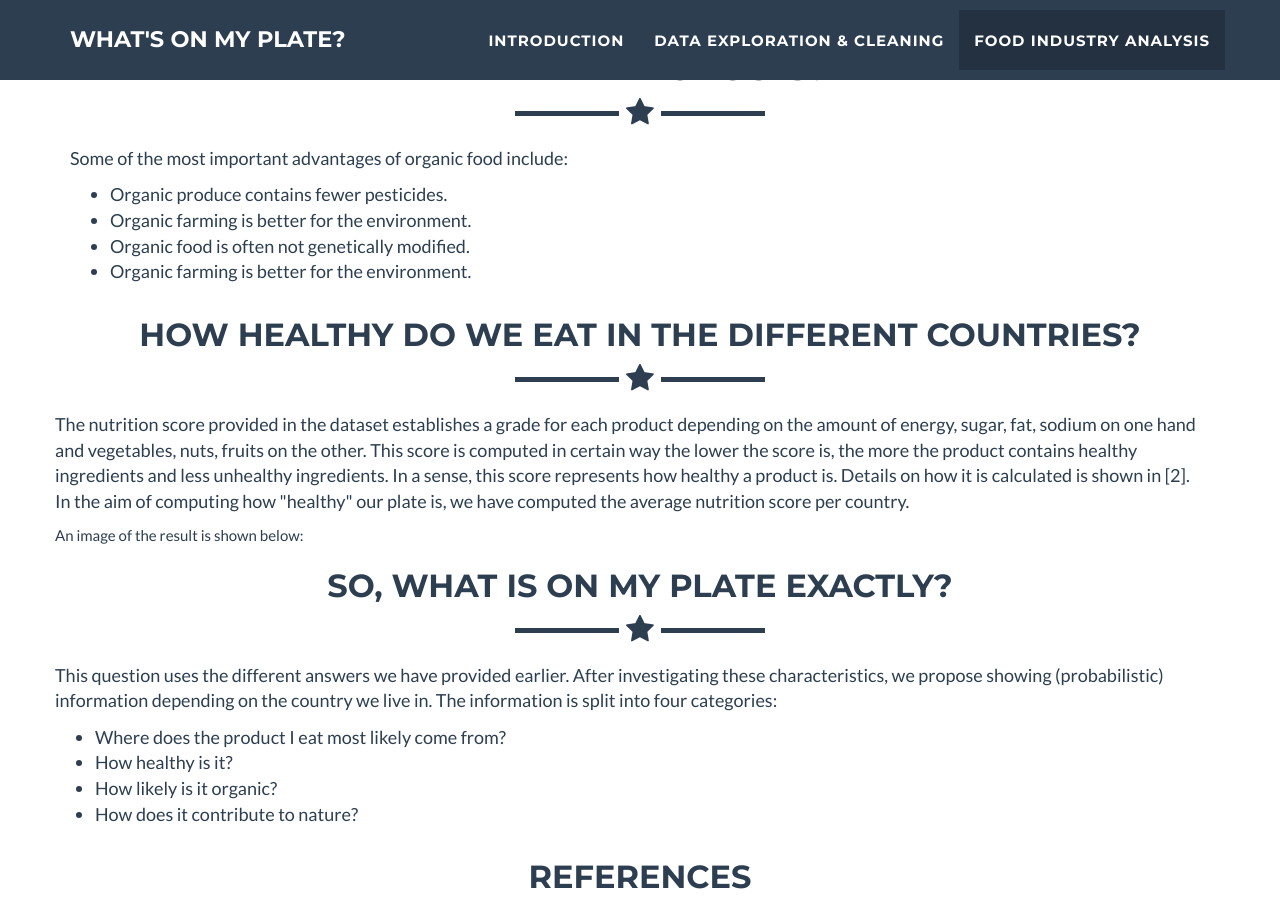
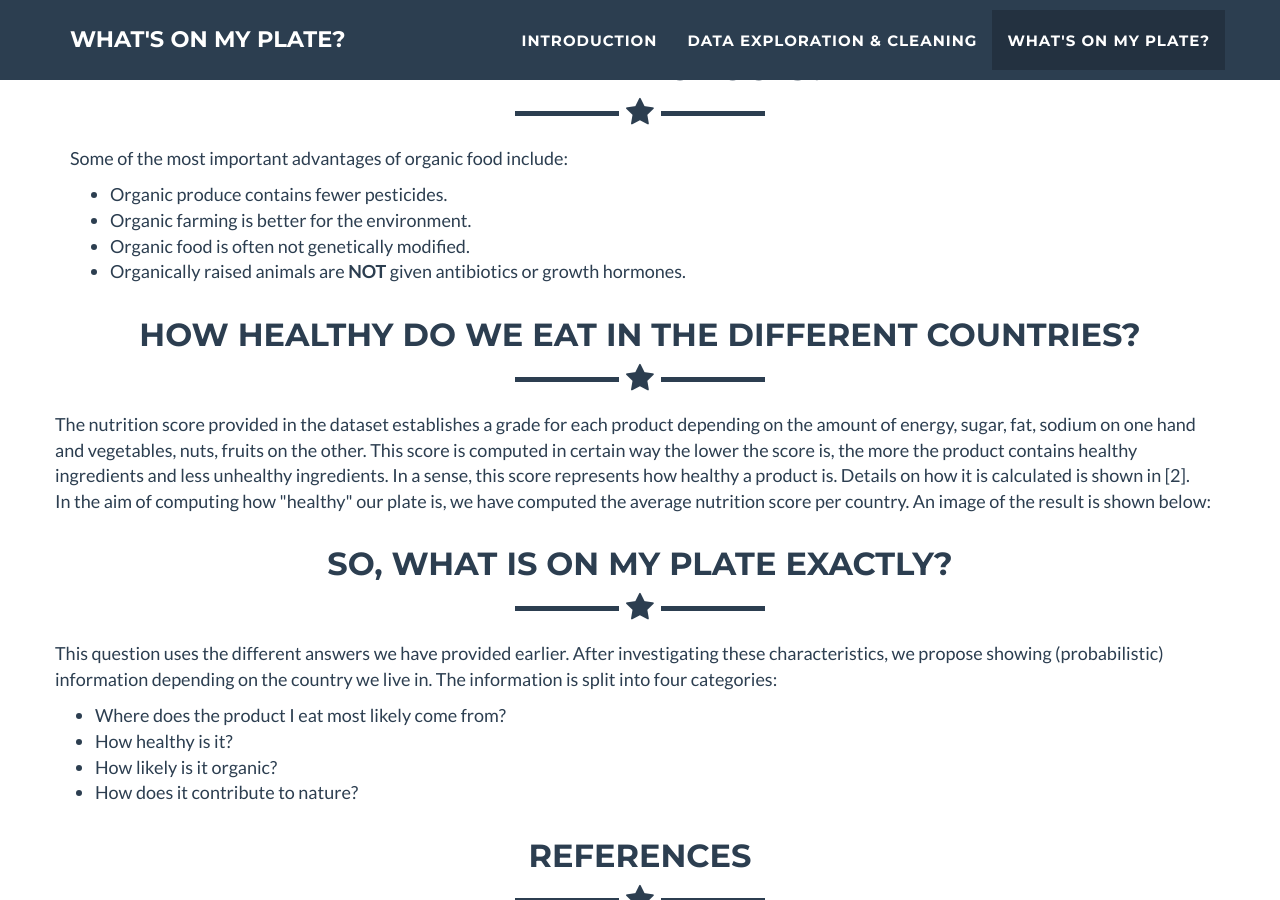
Before and after one commit to AhmedAhres/whats-on-my-plate, a Jekyll site: the page built from index.html, in a window 1280 px wide and 900 px high, scrolled down 6661 px. Built offline with Jekyll 4.4.1, drawn with Linux system fonts in a browser that asks for light colours; some of the changed text lies outside the part shown.

Commit message:
Updated titles

```diff
--- a/_includes/middle.html
+++ b/_includes/middle.html
@@ -78,7 +78,7 @@
         <div class="container">
             <div class="row">
                 <div class="col-lg-12 text-center">
-                    <h2>Food Industry Analysis</h2>
+                    <h2>What's On My Plate?</h2>
                     <hr class="star-primary">
                     <p> After an extensive analysis and cleaning of the provided dataset, we dived into answering the <b> What is on my plate </b> question.
                     In order to do so we analyzed the origin of the products, their eco-friendliness, how "healthy" it is and how likely is it to be organic.
@@ -162,7 +162,7 @@
               <li>Organic produce contains fewer pesticides.</li>
               <li>Organic farming is better for the environment.</li>
               <li>Organic food is often not genetically modified.</li>
-              <li>Organic farming is better for the environment.</li>
+              <li>Organically raised animals are <b> NOT </b> given antibiotics or growth hormones.</li>
             </ul>
         </div>
     </subsection>
@@ -178,8 +178,8 @@
                 energy, sugar, fat, sodium on one hand and vegetables, nuts, fruits on the other. This score is computed
                 in certain way the lower the score is, the more the product contains healthy ingredients and less unhealthy ingredients.
                 In a sense, this score represents how healthy a product is. Details on how it is calculated is shown in [2]. <br>
-                In the aim of computing how "healthy" our plate is, we have computed the average nutrition score per country. </p>
-                An image of the result is shown below:
+                In the aim of computing how "healthy" our plate is, we have computed the average nutrition score per country.
+                An image of the result is shown below: </p>
 
             </div>
         </div>
@@ -211,9 +211,9 @@
                 <div class="col-lg-12 text-center">
                     <h2>References</h2>
                     <hr class="star-primary">
-                    <p class="list"> [1] <b> Biodegradable and Recyclable Packaging Material </b> - Kate Pullen
+                    <p class="list"> [1] <b> Biodegradable and Recyclable Packaging Material: </b> - Kate Pullen
                       <i> https://greenliving.lovetoknow.com/Biodegradable_and_Recyclable_Packaging_Material </i> <br> </p>
-                    <p class="list"> [2] <b> French nutrition score - Open Food Facts </b>  <i> https://fr.openfoodfacts.org/nutriscore </i>
+                    <p class="list"> [2] <b> French nutrition score - Open Food Facts: </b>  <i> https://fr.openfoodfacts.org/nutriscore </i>
                 </div>
             </div>
         </div>
--- a/_includes/nav.html
+++ b/_includes/nav.html
@@ -25,7 +25,7 @@
                         <a href="#analysis">Data Exploration & Cleaning</a>
                     </li>
                     <li class="page-scroll">
-                        <a href="#conclusions1">Food Industry Analysis</a>
+                        <a href="#conclusions1">What's On My Plate?</a>
                     </li>
                 </ul>
             </div>
```
